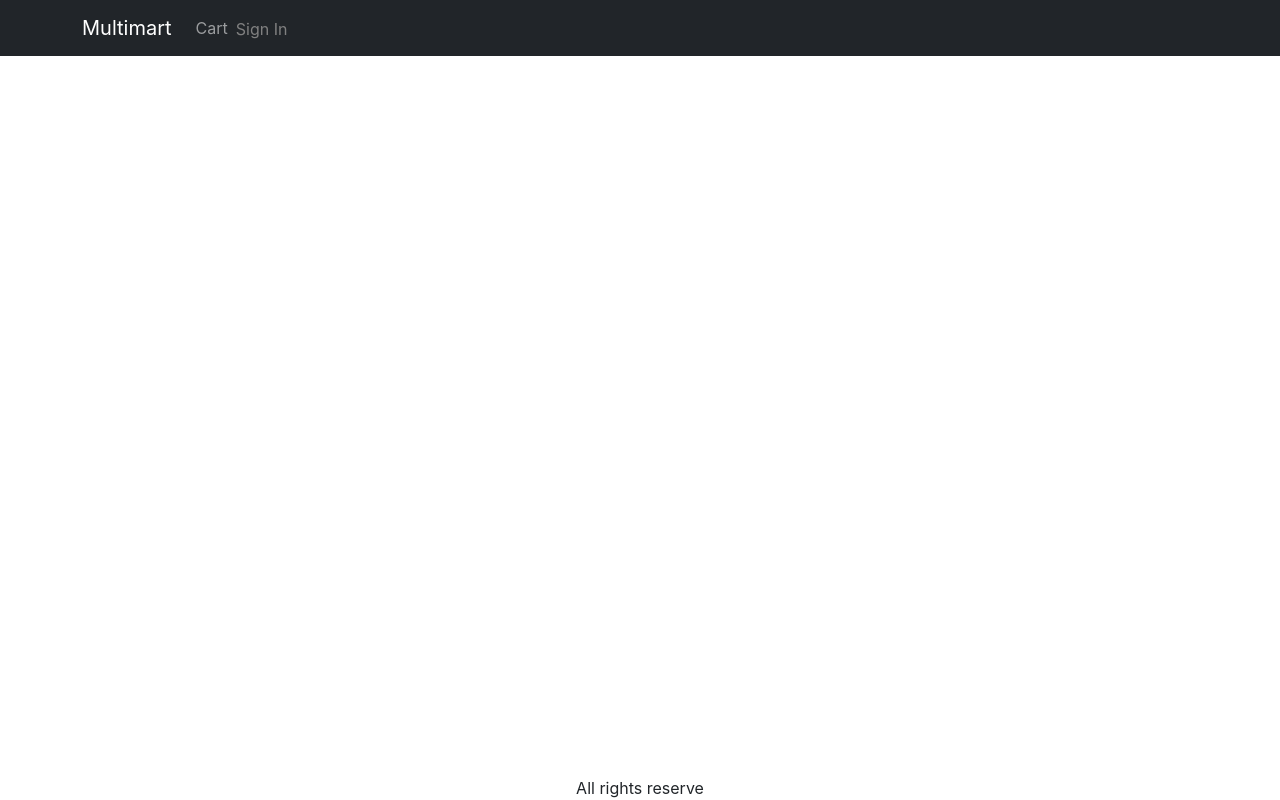
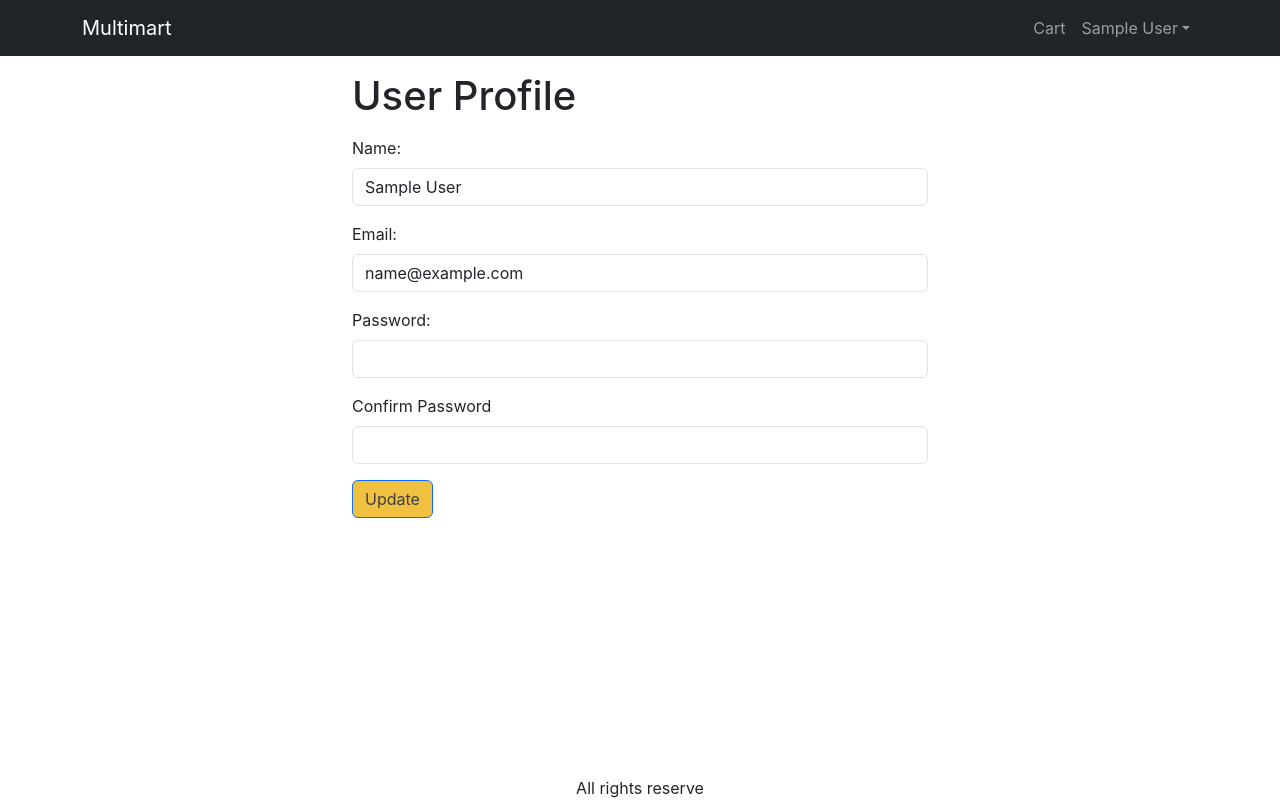
Before and after one commit to costariann/ecommerce-website, a React (Create React App) app in the folder frontend/: page /profile in a window 1280 px wide. Built offline with nearby package versions, Linux system fonts and the light colour scheme; sample sign-in values are in the browser's storage.

Commit message:
profilePage done

```diff
--- a/frontend/src/App.js
+++ b/frontend/src/App.js
@@ -19,6 +19,7 @@
 import { PlaceOrderPage } from './pages/PlaceOrderPage';
 import { OrderPage } from './pages/OrderPage';
 import { OrderHistoryPage } from './pages/OrderHistoryPage';
+import { ProfilePage } from './ProfilePage';
 
 function App() {
   const { state, dispatch: ctxDispatch } = useContext(Store);
@@ -29,6 +30,7 @@
     localStorage.removeItem('userInfo');
     localStorage.removeItem('shippingAddress');
     localStorage.removeItem('paymentMethod');
+    window.location.href = '/signin';
   };
 
   return (
@@ -41,7 +43,7 @@
               <LinkContainer to="/">
                 <Navbar.Brand>Multimart</Navbar.Brand>
               </LinkContainer>
-              <Nav className="me-auto">
+              <Nav className="me-auto  w-100  justify-content-end">
                 <Link to="/cart" className="nav-link">
                   Cart
                   {cart.cartItem.length > 0 && (
@@ -102,6 +104,7 @@
               <Route path="/orders/:id" element={<OrderPage />}></Route>
               <Route path="/" element={<HomePage />}></Route>
               <Route path="orderhistory" element={<OrderHistoryPage />}></Route>
+              <Route path="/profile" element={<ProfilePage />}></Route>
             </Routes>
           </Container>
         </main>
--- /dev/null
+++ b/frontend/src/ProfilePage.js
@@ -0,0 +1,98 @@
+import React, { useContext, useReducer, useState } from 'react';
+import { Store } from './Store';
+import { Helmet } from 'react-helmet-async';
+import { Button, Form } from 'react-bootstrap';
+import axios from 'axios';
+import { toast } from 'react-toastify';
+import getError from './component/utils';
+
+const reducer = (state, action) => {
+  switch (action.type) {
+    case 'UPDATE_REQUEST':
+      return { ...state, loadingUpdate: true };
+    case 'UPDATE_SUCCESS':
+      return { ...state, loadingUpdate: false };
+    case 'UPDATE_FAIL':
+      return { ...state, loadingUpdate: false };
+
+    default:
+      return state;
+  }
+};
+export const ProfilePage = () => {
+  const { state, dispatch: ctxDispatch } = useContext(Store);
+  const { userInfo } = state;
+
+  const [name, setName] = useState(userInfo.name);
+  const [email, setEmail] = useState(userInfo.email);
+  const [password, setPassword] = useState('');
+  const [confirmPassword, setConfirmPassword] = useState('');
+  const [{ loadingUpdate }, dispatch] = useReducer(reducer, {
+    loadingUpdate: false,
+  });
+
+  const submitHandler = async (e) => {
+    e.preventDefault();
+
+    try {
+      const { data } = await axios.put(
+        'http://localhost:5000/api/users/profile',
+        { name, email, password },
+        { headers: { Authorization: `Bearer ${userInfo.token}` } }
+      );
+      dispatch({ type: 'UPDATE_SUCCESS' });
+      ctxDispatch({ type: 'USER_SIGN', payload: data });
+      localStorage.setItem('userInfo', JSON.stringify(data));
+      toast.success('User Updated Successfully');
+    } catch (err) {
+      dispatch({ type: 'UPDATE_FAIL' });
+      toast.error(getError(err));
+    }
+  };
+  return (
+    <div className="container small-container">
+      <Helmet>
+        <title>User Profile</title>
+      </Helmet>
+      <h1 className="my-3">User Profile</h1>
+      <form onSubmit={submitHandler}>
+        <Form.Group controlId="name" className="mb-3">
+          <Form.Label>Name:</Form.Label>
+          <Form.Control
+            value={name}
+            onChange={(e) => setName(e.target.value)}
+            required
+          ></Form.Control>
+        </Form.Group>
+        <Form.Group controlId="email" className="mb-3">
+          <Form.Label>Email:</Form.Label>
+          <Form.Control
+            value={email}
+            onChange={(e) => setEmail(e.target.value)}
+            required
+          ></Form.Control>
+        </Form.Group>
+        <Form.Group controlId="password" className="mb-3">
+          <Form.Label>Password:</Form.Label>
+          <Form.Control
+            value={password}
+            onChange={(e) => setPassword(e.target.value)}
+            required
+          ></Form.Control>
+        </Form.Group>
+        <Form.Group controlId="confirmpassword" className="mb-3">
+          <Form.Label>Confirm Password</Form.Label>
+          <Form.Control
+            value={confirmPassword}
+            onChange={(e) => setConfirmPassword(e.target.value)}
+            required
+          ></Form.Control>
+        </Form.Group>
+
+        <div className="mb-3">
+          <Button type="submit">Update</Button>
+        </div>
+      </form>
+    </div>
+  );
+};
--- a/frontend/src/Store.js
+++ b/frontend/src/Store.js
@@ -3,8 +3,8 @@
 export const Store = createContext();
 
 const initialState = {
-  userInfo: localStorage.getItem('userinfo')
-    ? JSON.parse(localStorage.getItem('userinfo'))
+  userInfo: localStorage.getItem('userInfo')
+    ? JSON.parse(localStorage.getItem('userInfo'))
     : null,
 
   shippingAddress: localStorage.getItem('shippingAddress')
```
Also changed, not shown: 2 other files (tests, documents, lock files or other folders).
